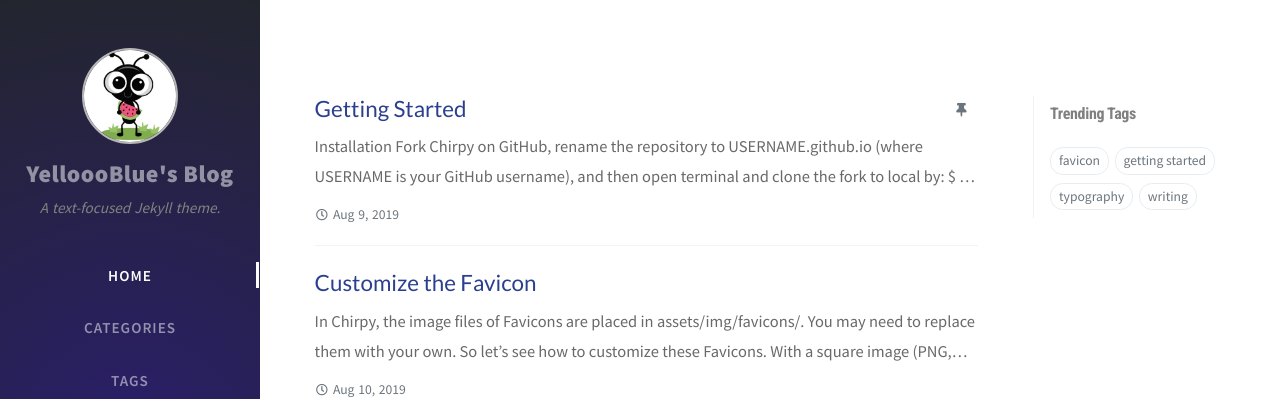
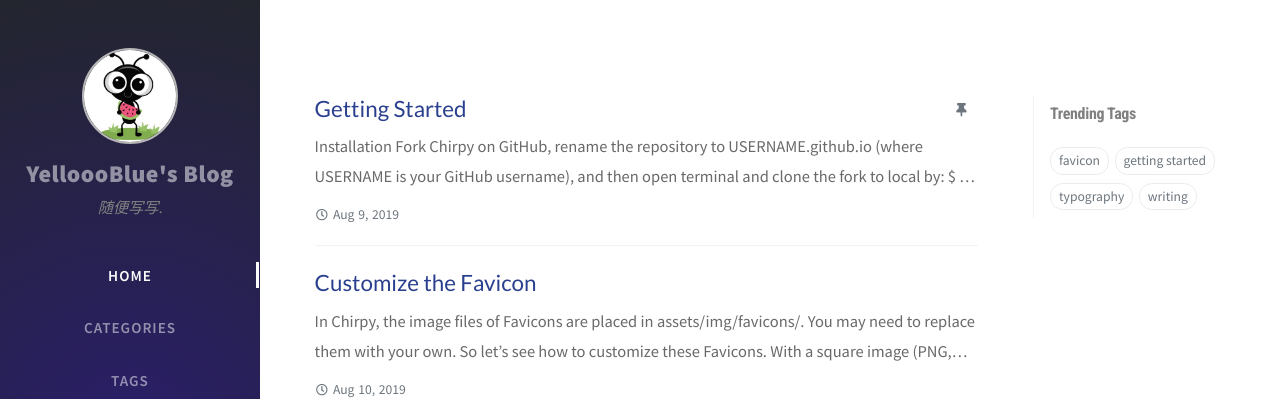
Before and after one commit to YelloooBlue/YelloooBlue.github.io, a Jekyll site: the page built from index.html, in a window 1280 px wide. Shown: the top 399 px of the page. Built offline with Jekyll 4.4.1, drawn with Linux system fonts in a browser that asks for light colours; nearby versions of some CDN libraries; the list of posts is cut into pages by our own code; comment, search, counter and statistics services are not loaded; some of the changed lines change nothing that is shown.

Commit message:
Update _config.yml

```diff
--- a/_config.yml
+++ b/_config.yml
@@ -10,7 +10,7 @@
 
 title: YelloooBlue's Blog                          # the main title
 
-tagline: A text-focused Jekyll theme.  # it will display as the sub-title
+tagline: 随便写写.  # it will display as the sub-title
 
 description: >-                        # used by seo meta and the atom feed
   A minimal, portfolio, sidebar,
@@ -20,23 +20,23 @@
 # fill in the base hostname & protocol for your site, e.g., 'https://username.github.io'
 url: 'YelloooBlue.github.io'
 
-author: your_full_name                  # change to your full name
+author: YelloooBlue                  # change to your full name
 
 avatar: /assets/img/sample/avatar.jpg   # support internet resources
 
 github:
-  username: github_username             # change to your github username
+  username: YelloooBlue             # change to your github username
 
 twitter:
   username: twitter_username            # change to your twitter username
 
 social:
   name: your_full_name                  # it will shows as the copyright owner in Footer
-  email: example@doamin.com             # change to your email address
+  email: YelloooBlue@qq.com             # change to your email address
   links:
     # The first element serves as the copyright owner's link
     - https://twitter.com/username      # change to your twitter homepage
-    - https://github.com/username       # change to your github homepage
+    - https://github.com/YelloooBlue       # change to your github homepage
     # Uncomment below to add more social links
     # - https://www.facebook.com/username
     # - https://www.linkedin.com/in/username
@@ -51,7 +51,7 @@
 baseurl: ''
 
 # Change to your timezone › http://www.timezoneconverter.com/cgi-bin/findzone/findzone
-timezone: Asia/Shanghai
+timezone: Asia/Shenzhen
 
 google_analytics:
   id: ''          # Fill with your Google Analytics ID
```
